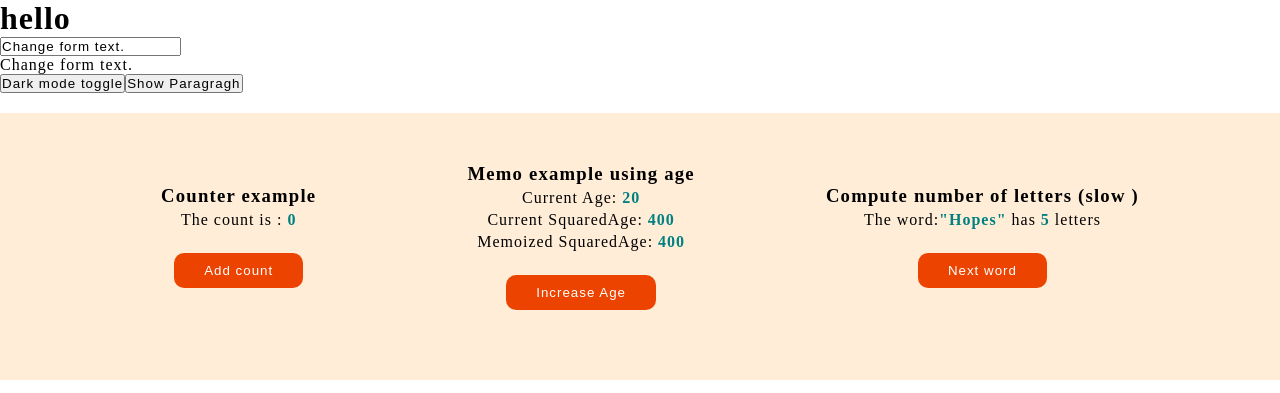
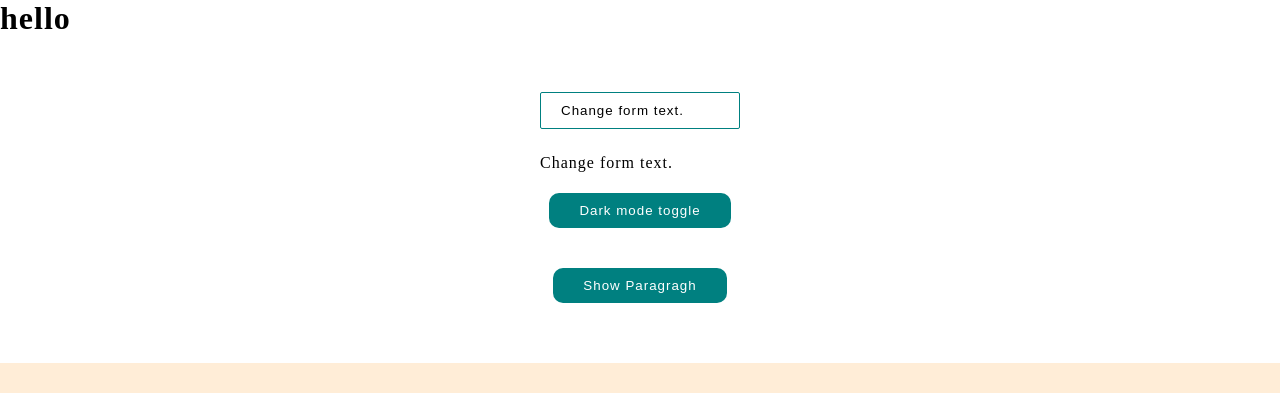
Before and after one commit to Lesley-w19/reactjs-cli, a React (Create React App) app: page / in a window 1280 px wide. Shown: the top 393 px of the page. Built offline with nearby package versions, Linux system fonts and the light colour scheme; no server answers.

Commit message:
Cnagned the class name of the parent class in theform component

```diff
--- a/src/assets/sass/todos.scss
+++ b/src/assets/sass/todos.scss
@@ -19,6 +19,7 @@
       margin: 3px auto;
       letter-spacing: 1px;
 
+
       h5 {
         font-size: 22px;
       }
--- a/src/components/Form.js
+++ b/src/components/Form.js
@@ -13,8 +13,9 @@ const Form = (props) => {
   }, []);
 
   return (
-    <div className="form-wrapper">
-      <form>
+    <div className="form">
+      <div>
+        <form className="form__wrapper">
           <input
             type="text"
             ref={elementInput}
@@ -25,25 +26,29 @@ const Form = (props) => {
             }}
           />
         </form>
-      <div className="form__output">{message}</div>
-
+        <div className="form__wrapper__output">{message}</div>
+      </div>
+      <div>
+        <button>Dark mode toggle</button>
+      </div>
+      <div className="content__wrapper">
         <div className="par__wrapper">
-        <button>Dark mode toggle</button>
           <button onClick={() => setShow(true)}>Show Paragragh</button>
           {show ? (
             <p>
               Lorem ipsum, dolor sit amet consectetur adipisicing elit. At unde
               necessitatibus, sed, dolor earum illo voluptatem adipisci quia
-            officia eveniet voluptatum est ea soluta! Neque, magnam vel dolore,
-            nisi corrupti maxime voluptates aut numquam hic saepe quas sunt
-            voluptatem cupiditate perspiciatis mollitia, similique qui beatae
-            fugiat vero! Labore, tempore laudantium.
+              officia eveniet voluptatum est ea soluta! Neque, magnam vel
+              dolore, nisi corrupti maxime voluptates aut numquam hic saepe quas
+              sunt voluptatem cupiditate perspiciatis mollitia, similique qui
+              beatae fugiat vero! Labore, tempore laudantium.
             </p>
           ) : (
             ""
           )}
         </div>
       </div>
+    </div>
   );
 };
 
```
Lines whose indentation alone changed are shown as unchanged.
